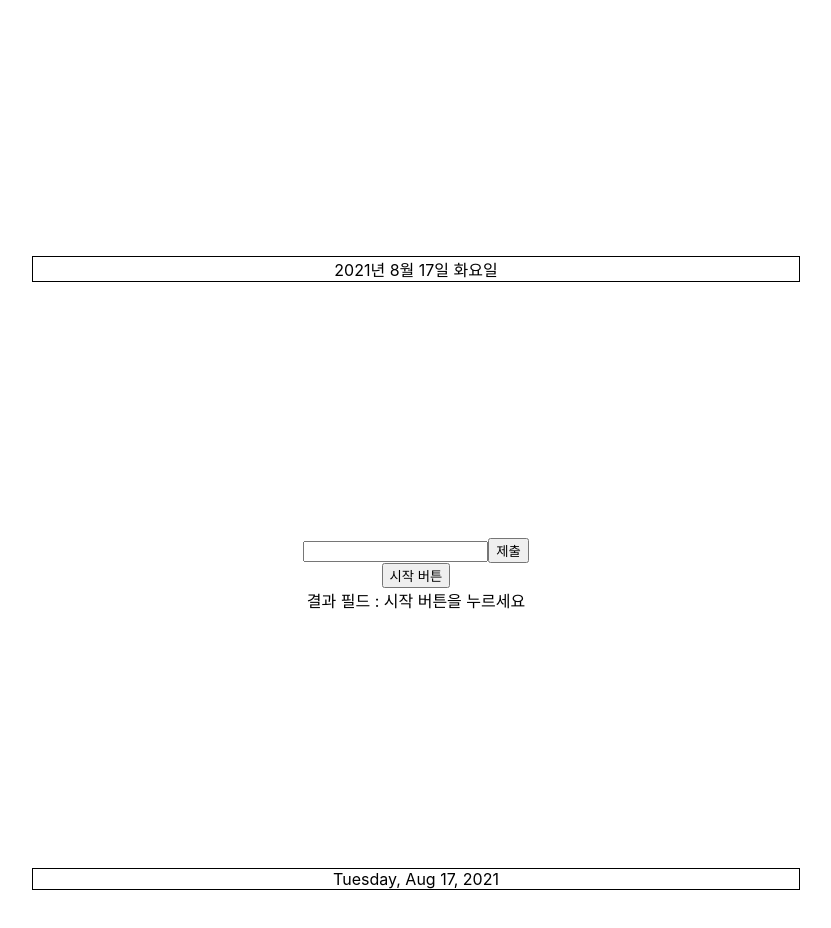
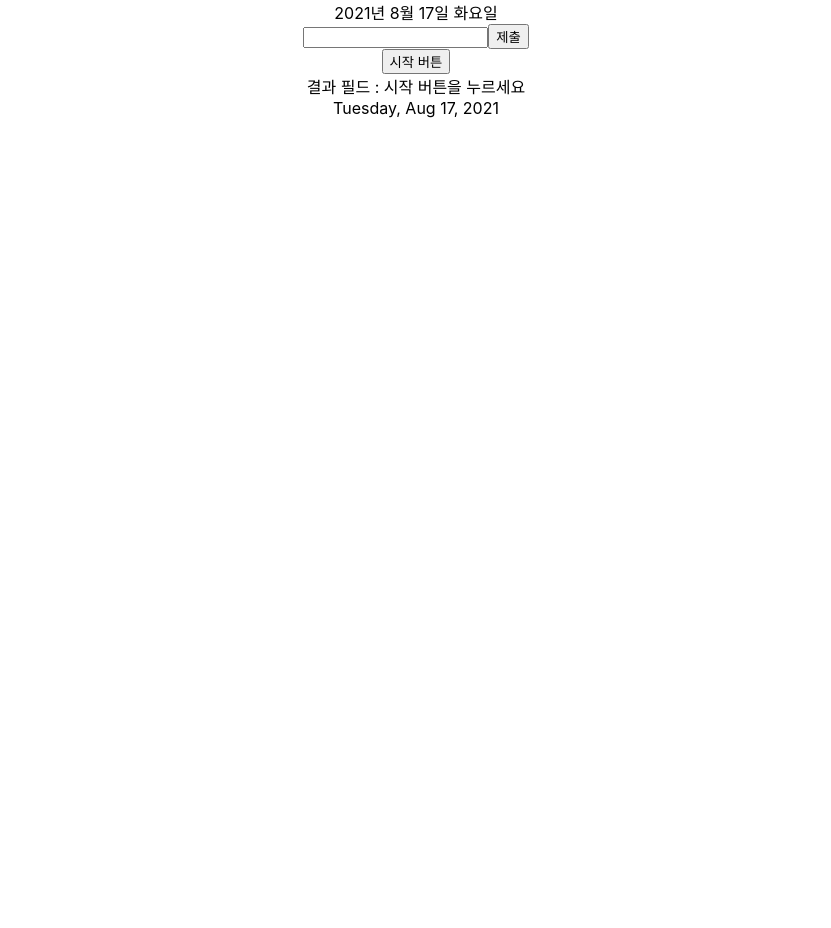
Before and after one commit to kangdonghwi/solar-assignment, a React (Create React App) app: page / in a window 1280 px wide. Shown: the top 928 px of the page, without its empty margins (224-1055 px from the left). After the commit the page ends 800 px from the top, so only its background shows below. Built offline with nearby package versions, Linux system fonts and the light colour scheme.

Commit message:
Modify: 한국 표준시 기준으로 수정

```diff
--- a/src/components/Timer.js
+++ b/src/components/Timer.js
@@ -1,8 +1,11 @@
 import styled from 'styled-components';
 
 function Timer({local}) {
+	const date = new Date();
+	const utc =  date.getTime() + (date.getTimezoneOffset() * 60 * 1000);
+	const KR_TIME_DIFF = 9*60*60*1000;
+	const kr_date = new Date(utc + (KR_TIME_DIFF));
 
-	let date = new Date();
 	let options = {
 		year: "numeric" ,
 		month: "short" ,
@@ -12,7 +15,7 @@ function Timer({local}) {
 
   return (
 		<>
-		<TimerContainer>{date.toLocaleDateString(local, options)}</TimerContainer>
+		<TimerContainer>{kr_date.toLocaleDateString(local, options)}</TimerContainer>
 		</>
   );
 }
@@ -20,6 +23,5 @@ function Timer({local}) {
 export default Timer;
 
 const TimerContainer = styled.div`
-	border:1px solid black;
-	margin: 20%
+
 `;
```
